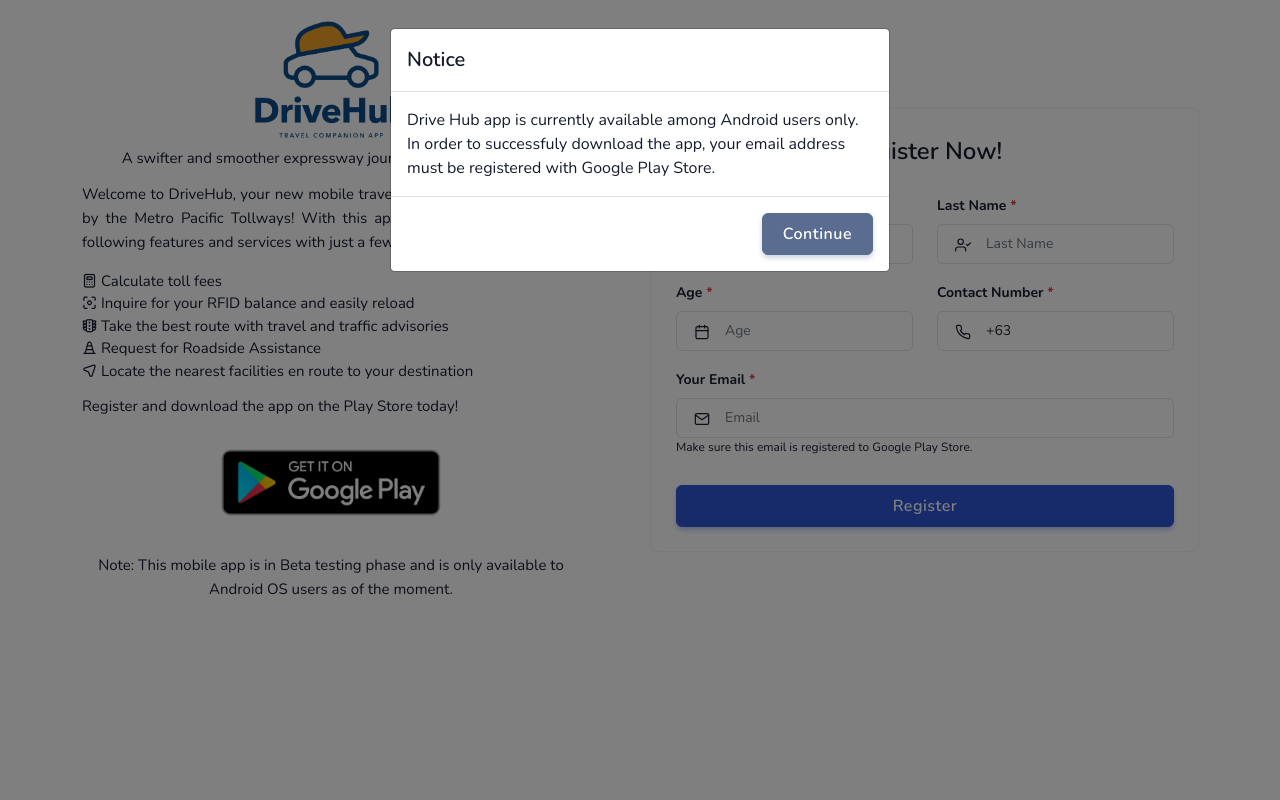
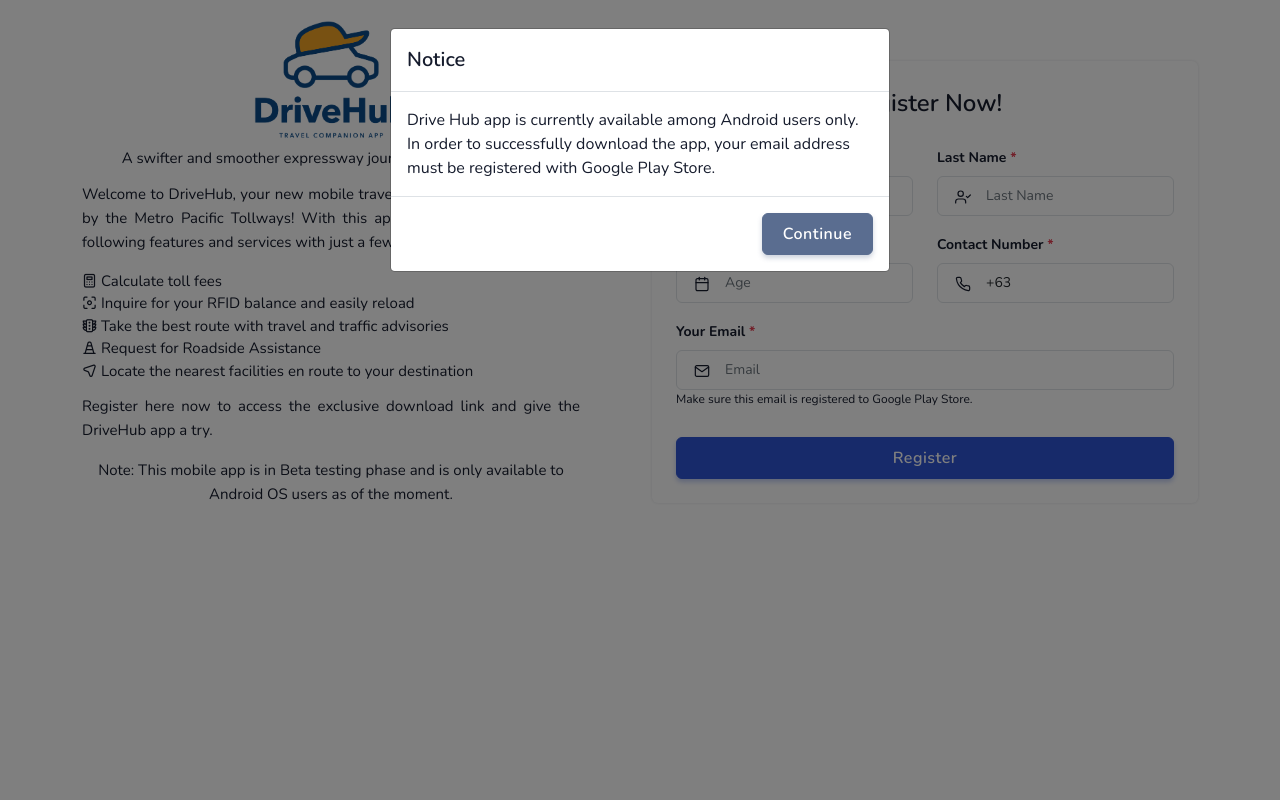
Before and after one commit to JMIRADOR27/Registration, a PHP site: page / in a window 1280 px wide. Run offline with PHP 8.4, Linux system fonts and the light colour scheme; data that the repository does not hold is empty; some libraries are stand-ins or nearby versions.

Commit message:
from cpanel

```diff
--- a/index.php
+++ b/index.php
@@ -62,10 +62,10 @@ if (mysqli_num_rows($stmt) >= 5000) {
                             <i class="uil uil-location-arrow"></i> Locate the nearest facilities en route to your destination<br>
                         </div>
                         <p align="justify">
-                            Register and download the app on the Play Store today!
+                            Register here now to access the exclusive download link and give the DriveHub app a try.
                         </p>
-                        <img src="images/google-play-badge.png" class="d-block mx-auto" width="250" alt="">
-                        <BR>
+
+
                         <p align="center">Note: This mobile app is in Beta testing phase and is only available to Android OS users as of the moment.</p>
                     </div>
                 </div>
@@ -188,7 +188,7 @@ if (mysqli_num_rows($stmt) >= 5000) {
                     <h5 class="modal-title">Notice</h5>
                 </div>
                 <div class="modal-body">
-                    Drive Hub app is currently available among Android users only. In order to successfuly download the app, your email address must be registered with Google Play Store.
+                    Drive Hub app is currently available among Android users only. In order to successfully download the app, your email address must be registered with Google Play Store.
                 </div>
                 <div class="modal-footer">
                     <button type="button" class="btn btn-secondary" onclick="modalclose();">Continue</button>
```
Also changed, not shown: actions/function.php (+5 -5 lines).
